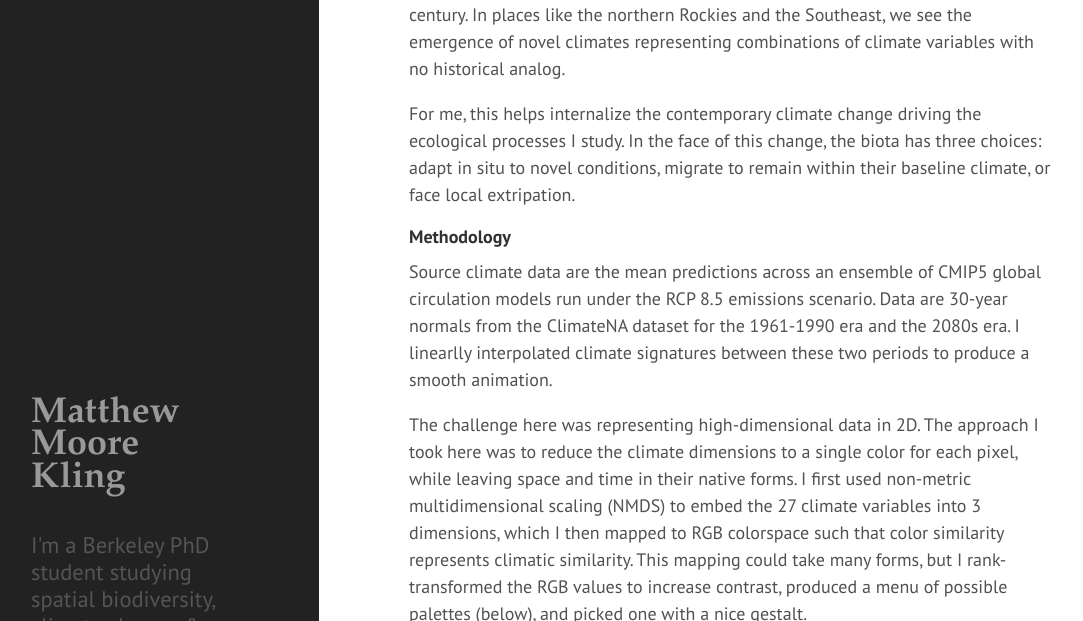
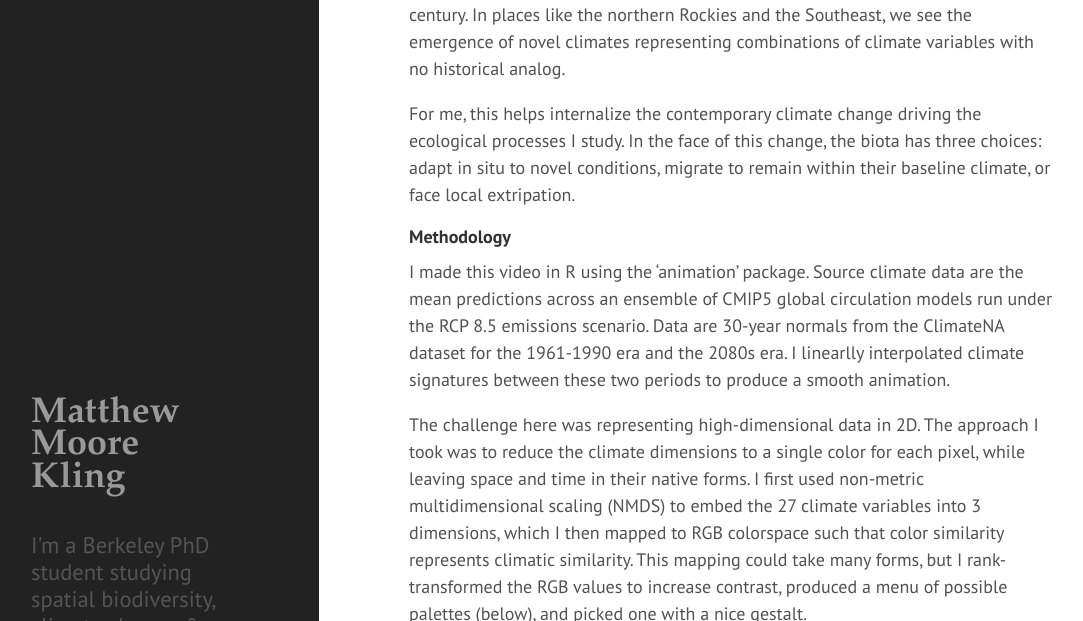
Before and after one commit to matthewkling/matthewkling.github.io, a Jekyll site: the page built from _posts/2016-01-19-analogs.md, in a window 1280 px wide and 900 px high, scrolled down 968 px, cut to the strip 0-621 px from the top of the window. Shown: the whole strip, without its empty margins (5-1088 px from the left). Built offline with Jekyll 4.4.1, drawn with Linux system fonts in a browser that asks for light colours; Markdown is read by kramdown in place of the engine named in the settings.

Commit message:
sidebar formatting

```diff
--- a/_includes/sidebar.html
+++ b/_includes/sidebar.html
@@ -1,5 +1,10 @@
 <div class="sidebar">
   <div class="container sidebar-sticky">
+
+    <!-- <img src="/assets/mug.jpg" alt="mug" style="width:100px;height:100px;">
+    <br> -->
+
+
     <div class="sidebar-about">
       <h1>
         <a href="{{ site.baseurl }}">
--- a/_posts/2016-01-19-analogs.md
+++ b/_posts/2016-01-19-analogs.md
@@ -17,9 +17,9 @@ For me, this helps internalize the contemporary climate change driving the ecolo
 
 ####Methodology
 
-Source climate data are the mean predictions across an ensemble of CMIP5 global circulation models run under the RCP 8.5 emissions scenario. Data are 30-year normals from the ClimateNA dataset for the 1961-1990 era and the 2080s era. I linearlly interpolated climate signatures between these two periods to produce a smooth animation.
+I made this video in R using the 'animation' package. Source climate data are the mean predictions across an ensemble of CMIP5 global circulation models run under the RCP 8.5 emissions scenario. Data are 30-year normals from the ClimateNA dataset for the 1961-1990 era and the 2080s era. I linearlly interpolated climate signatures between these two periods to produce a smooth animation.
 
-The challenge here was representing high-dimensional data in 2D. The approach I took here was to reduce the climate dimensions to a single color for each pixel, while leaving space and time in their native forms. I first used non-metric multidimensional scaling (NMDS) to embed the 27 climate variables into 3 dimensions, which I then mapped to RGB colorspace such that color similarity represents climatic similarity. This mapping could take many forms, but I rank-transformed the RGB values to increase contrast, produced a menu of possible palettes (below), and picked one with a nice gestalt.
+The challenge here was representing high-dimensional data in 2D. The approach I took was to reduce the climate dimensions to a single color for each pixel, while leaving space and time in their native forms. I first used non-metric multidimensional scaling (NMDS) to embed the 27 climate variables into 3 dimensions, which I then mapped to RGB colorspace such that color similarity represents climatic similarity. This mapping could take many forms, but I rank-transformed the RGB values to increase contrast, produced a menu of possible palettes (below), and picked one with a nice gestalt.
 
 ![palettes](/assets/analogs_palettes.jpg)
 
```
Also changed, not shown: research.md (+2 -2 lines).
